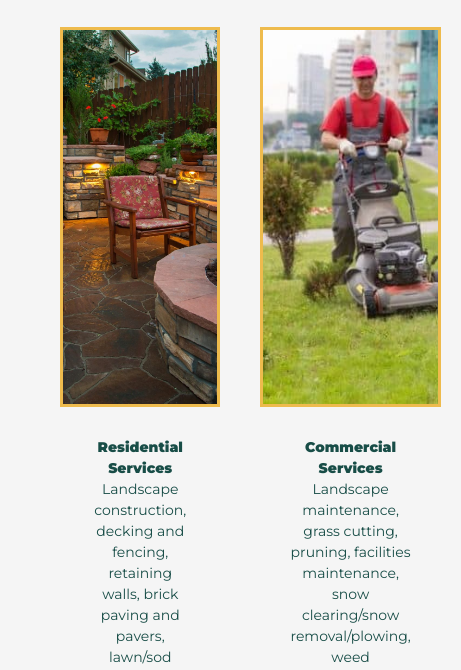
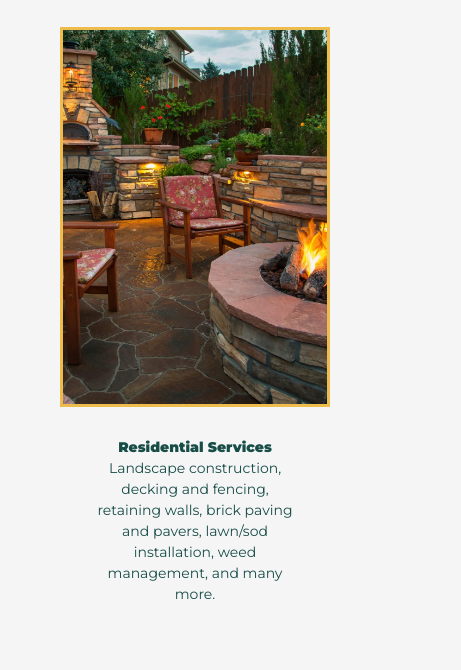
Before and after one commit to odyg/Final-Project, a plain HTML site: page index.html in a window 390 px wide. Shown: the part 660-1330 px from the top of the page, 461 px wide, since content can reach past the window. Drawn offline with Linux system fonts and the light colour scheme.

Commit message:
change to flex column

```diff
--- a/styles.css
+++ b/styles.css
@@ -119,11 +119,14 @@ header {
   .profile-pic {
     display: none;
   }
+  .services-container {
+    flex-direction: column;
+  }
 }
 
 @media only screen and (max-width: 390px) {
   .logo img {
-    height: 35px;
+    width: 125px;
   }
   tbody td {
     font-size: 12px;
@@ -133,6 +136,9 @@ header {
   }
   tbody td input[type="text"] {
     font-size: 12px;
+  }
+  .services-container {
+    flex-direction: column;
   }
 }
 .hero-image {
@@ -245,11 +251,6 @@ section#Testimonial_Pg {
   flex: 1;
   border: 3px solid #eebb4d;
 }
-
-/* .column img:hover {
-  transform: scale(1.05);
-  transition: transform 0.4s ease-in-out;
-} */
 
 .serv-description {
   text-align: center;
```
